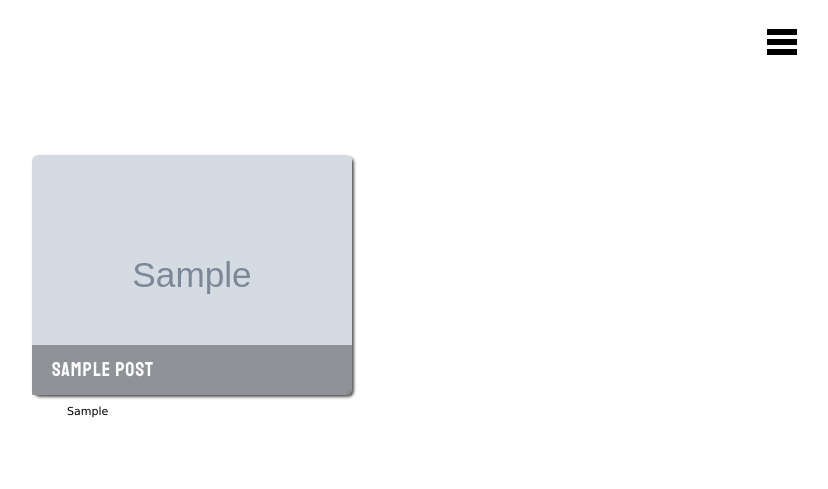
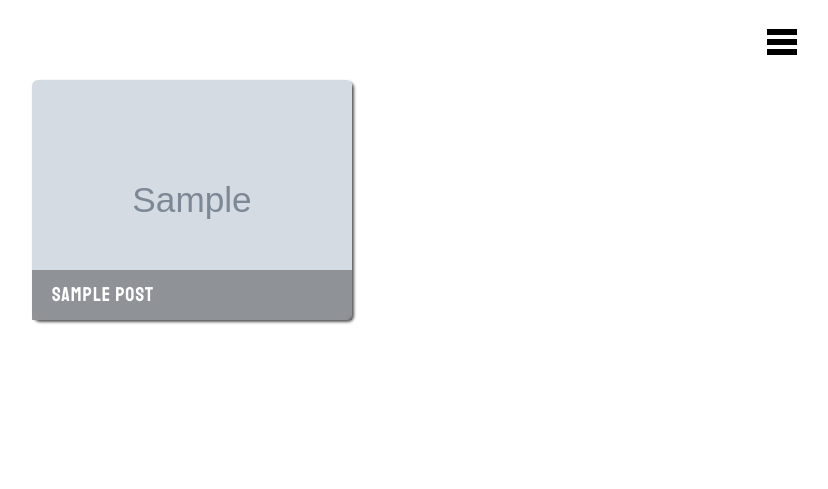
Before and after one commit to dar23/dar23, a PHP site: page /js.php in a window 1280 px wide. Shown: the top 489 px of the page, without its empty margins (448-1276 px from the left). Run offline with PHP 8.4, Linux system fonts and the light colour scheme; tables that the repository leaves empty or names only in its code hold one stand-in row (values such as "Sample post"); grey boxes marked "Sample" are stand-in pictures; some libraries are stand-ins or nearby versions.

Commit message:
Add files via upload

```diff
--- a/admin.php
+++ b/admin.php
@@ -30,12 +30,7 @@ if ($conn->query($sql) === TRUE) {
 
 header('location:index.php');
 
-
-
 }
-
-
-
 
 
 if(isset($_POST['humor_title']) && !empty($_FILES['humor_file']['name'])){
--- a/index.php
+++ b/index.php
@@ -204,7 +204,7 @@
             .'<a href="news.php?id='.$row['id'].'">'.'<img src="main/'.$row["pictures"].'">'
             ."<div class='title'>".'<p class="pe">'.mb_strimwidth("$rowtitle",0,35,"...").'</p>'. "</div>".'</a>'
             .'</div>'
-            ."<div class='text'>" .mb_strimwidth("$rowwith",0,121,"..."). "</div>"
+
             ."</div>";
 
 
--- a/main_post.css
+++ b/main_post.css
@@ -27,16 +27,6 @@
 }
 
 
-
-
-
-
-
-
-
-
-
-
 .main_post{
 
     background-color: #ffffff;
@@ -45,7 +35,7 @@
 
     font-size: 30px;
     width:25%;
-    height:340px;
+    height:200px;
  display: flex;
  justify-content: center;
 
@@ -56,7 +46,7 @@
 .photo{
 
 width: 100%;
-height:250px;
+height:300px;
 border-radius: 10px;
 
 }
```
